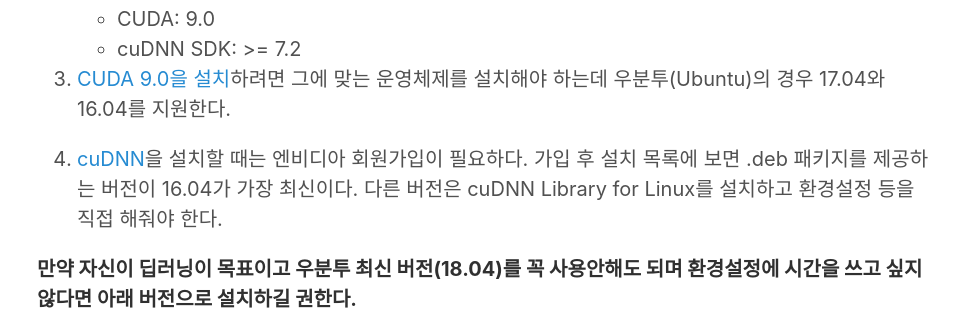
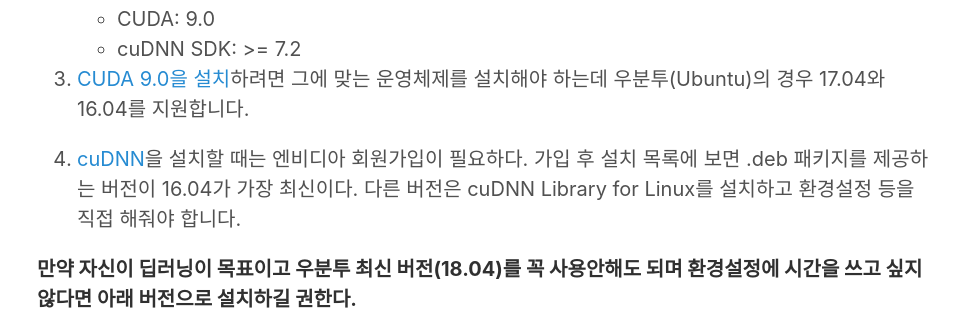
Before and after one commit to jwkcp/jwkcp.github.com, a Jekyll site: the page built from _posts/2019-01-31-installing-cuda-and-cudnn.md, in a window 1280 px wide and 900 px high. Shown: the part 438-755 px from the top of the window, without its empty margins (3-961 px from the left). Built offline with Jekyll 4.4.1, drawn with Linux system fonts in a browser that asks for light colours; nearby versions of some CDN libraries; comment, search, counter and statistics services are not loaded.

Commit message:
문장 끝맺음 2군데 수정

```diff
--- a/_posts/2019-01-31-installing-cuda-and-cudnn.md
+++ b/_posts/2019-01-31-installing-cuda-and-cudnn.md
@@ -11,9 +11,9 @@
    - GPU: 384.x 또는 그 이후 버전
    - CUDA: 9.0
    - cuDNN SDK: >= 7.2
-3. [CUDA 9.0을 설치](https://developer.nvidia.com/cuda-90-download-archive)하려면 그에 맞는 운영체제를 설치해야 하는데 우분투(Ubuntu)의 경우 17.04와 16.04를 지원한다.
+3. [CUDA 9.0을 설치](https://developer.nvidia.com/cuda-90-download-archive)하려면 그에 맞는 운영체제를 설치해야 하는데 우분투(Ubuntu)의 경우 17.04와 16.04를 지원합니다.
 
-4. [cuDNN](https://developer.nvidia.com/cudnn)을 설치할 때는 엔비디아 회원가입이 필요하다. 가입 후 설치 목록에 보면 .deb 패키지를 제공하는 버전이 16.04가 가장 최신이다. 다른 버전은 cuDNN Library for Linux를 설치하고 환경설정 등을 직접 해줘야 한다.
+4. [cuDNN](https://developer.nvidia.com/cudnn)을 설치할 때는 엔비디아 회원가입이 필요하다. 가입 후 설치 목록에 보면 .deb 패키지를 제공하는 버전이 16.04가 가장 최신이다. 다른 버전은 cuDNN Library for Linux를 설치하고 환경설정 등을 직접 해줘야 합니다.
 
 **만약 자신이 딥러닝이 목표이고 우분투 최신 버전(18.04)를 꼭 사용안해도 되며 환경설정에 시간을 쓰고 싶지 않다면 아래 버전으로 설치하길 권한다.**
 
```
